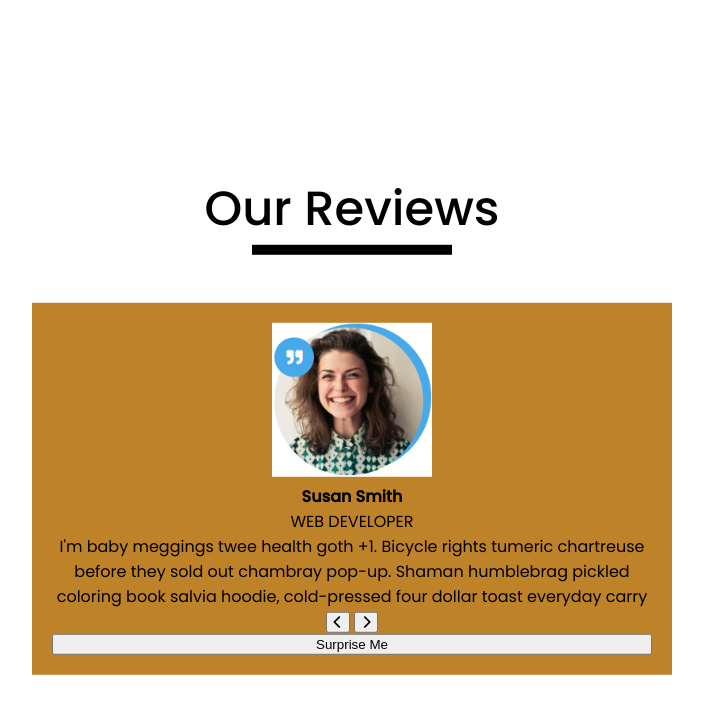
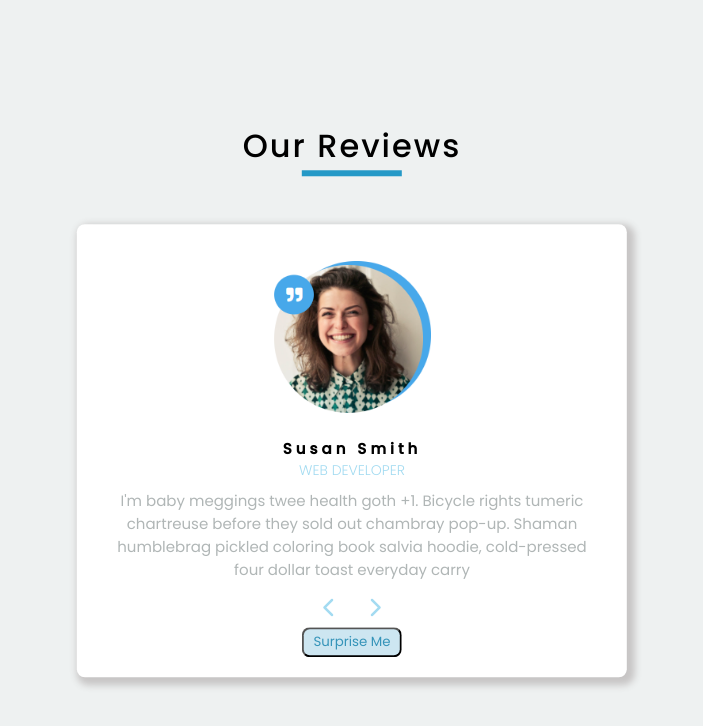
Before and after one commit to sri-rishi/Review-page, a plain HTML site: page index.html in a window 1280 px wide. Shown: the whole page, without its empty margins (288-991 px from the left). Drawn offline with Linux system fonts and the light colour scheme.

Commit message:
added class to button

```diff
--- a/index.html
+++ b/index.html
@@ -28,10 +28,10 @@
             <p id="info">I'm baby meggings twee health goth +1. Bicycle rights tumeric chartreuse before they sold out chambray pop-up. Shaman humblebrag pickled coloring book salvia hoodie, cold-pressed four dollar toast everyday carry</p>
             <div class="btn-container">
                 <!-- after before button -->
-                <button id="btn-previous">
+                <button class="serial-btn" id="btn-previous">
                     <i class="fas fa-chevron-left"></i>
                 </button>
-                <button id="btn-after">
+                <button class="serial-btn" id="btn-after">
                     <i class="fas fa-chevron-right"></i>
                 </button>
             </div>
--- a/style.css
+++ b/style.css
@@ -1,14 +1,28 @@
 @import url('https://fonts.googleapis.com/css2?family=Poppins:wght@100;200;300;400;500&display=swap');
 
+:root {
+    --primary-color: rgb(163, 219, 241);
+    --lighter-gray: rgb(238, 241, 241);
+    --skyblue: rgb(36, 153, 199);
+    --plain-white: rgb(255, 255, 255);
+    --light-gray: rgb(176, 182, 182);
+}
 
 body {
+    background-color: var(--lighter-gray);
     font-family: 'Poppins', sans-serif;
     text-align: center;
 }
 
 h1 {
     font-weight: 500;
-    font-size: 3rem;
+    font-size: 2rem;
+    letter-spacing: 2px;
+}
+
+img {
+    width: 10rem;
+    margin: 1rem;
 }
 
 h1, h4, p {
@@ -17,15 +31,16 @@ h1, h4, p {
 }
 
 #underline {
-    width: 200px;
-    height: 10px;
-    background-color: black;
+    width: 100px;
+    height: 6px;
+    background-color: var(--skyblue);
     margin: auto;
 }
 
 #main {
     display: flex;
     flex-direction: column;
+    width: 43%;
     position: absolute;
     top: 50%;
     left: 50%;
@@ -33,16 +48,57 @@ h1, h4, p {
 }
 
 #review-box {
-    background-color: rgb(190, 130, 40);
+    background-color: var(--plain-white);
     display: grid;
     text-align: center;
     padding: 20px;
+    margin: 3rem auto auto;
+    box-shadow: 4px 4px 7px 4px rgb(199, 197, 197);
+    border-radius: 8px;
 }
 
-#title-section  {
-    margin: 3rem auto;
+#author {
+    letter-spacing: 4px;
+    font-size: 15px;
 }
 
-img {
-    width: 10rem;
+#job {
+    font-weight: 300;
+    color: var(--primary-color);
+    font-size: 14px;
 }
+
+#info {
+    font-size: 15px;
+    margin: 0.5rem 1rem;
+    color: var(--light-gray);
+}
+
+.serial-btn {
+    border: none;
+    outline: none;
+    background-color: transparent;
+}
+
+i {
+    color: var(--primary-color);
+    font-size: 20px;
+    margin: 0.5rem;
+}
+
+#btn-random {
+    width: 100px;
+    margin: auto;
+    padding: 3px;
+    font-family: 'Poppins', sans-serif;
+    border-radius: 8px;
+    color:rgb(53, 148, 185);
+    background-color:rgba(198, 227, 240, 0.877);
+}
+
+#btn-random:hover {
+    color:rgb(2, 60, 82);
+    background-color:rgb(9, 176, 241);
+    border: none;
+    outline: none;
+}
```
